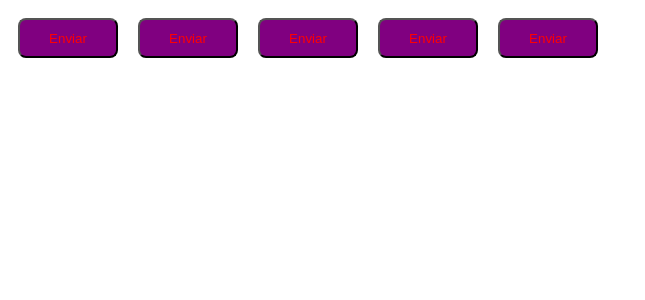
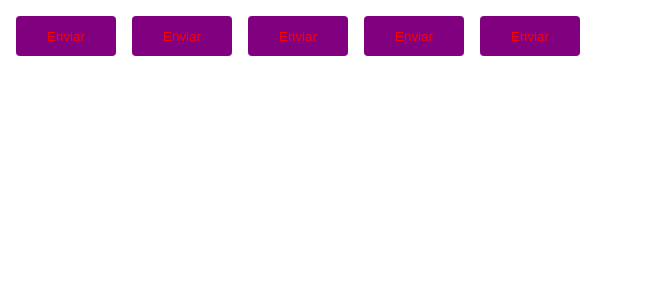
Before and after one commit to cosclerison/igniteTimer, a React (Vite) app: page / in a window 1280 px wide. Shown: the top 300 px of the page, without its empty margins (0-645 px from the left). Built offline with nearby package versions, Linux system fonts and the light colour scheme.

Commit message:
sobrescrevendo uma tipagem de uma biblioteca

```diff
--- a/src/components/Button.styles.ts
+++ b/src/components/Button.styles.ts
@@ -16,8 +16,9 @@
 export const ButtonContainer = styled.button<ButtonContainerProps>`
     width: 100px;
     height: 40px;
-    border-radius: 8px;
-    margin: 10px;
+    border-radius: 4px;
+    border: 0;
+    margin: 8px;
 
     background-color: ${props => props.theme.primary};
     color: ${props => props.theme.color};
```
Also changed, not shown: src/@types/styled.d.ts (added, +10 -0 lines).
